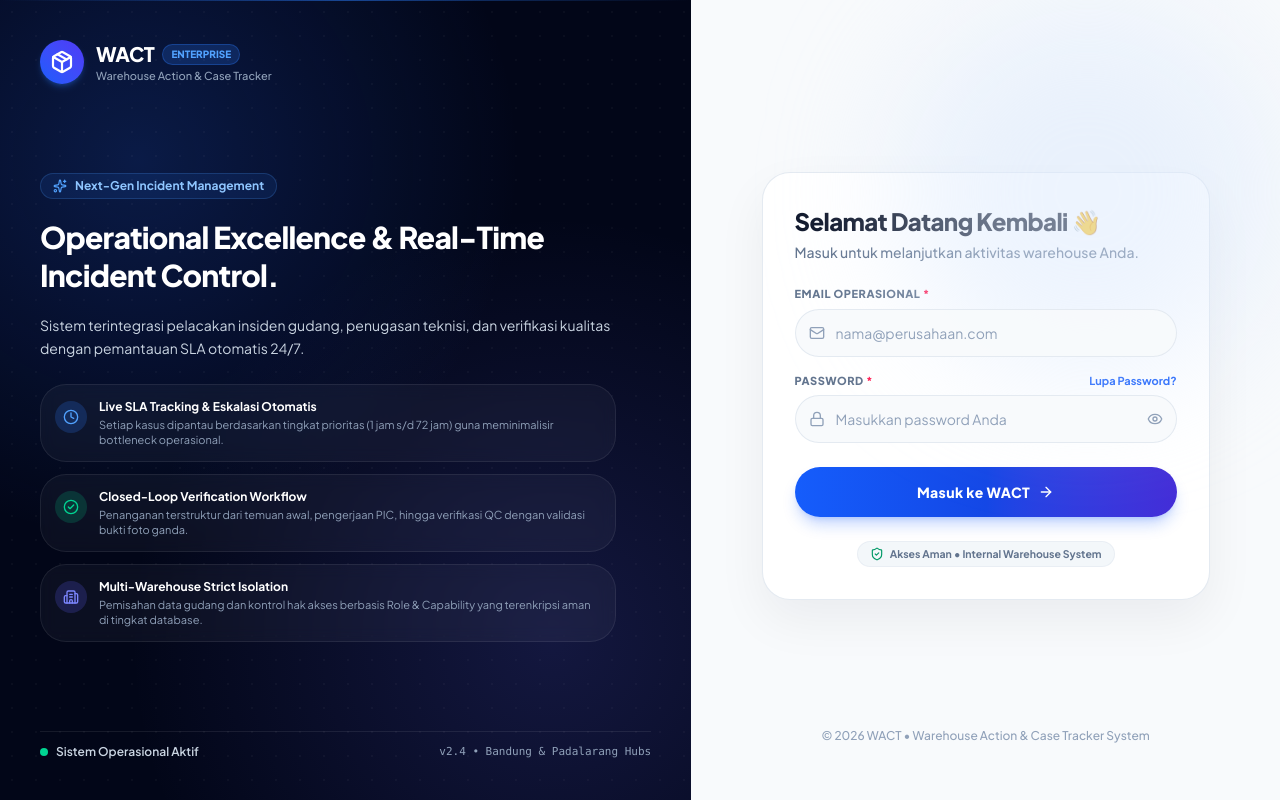
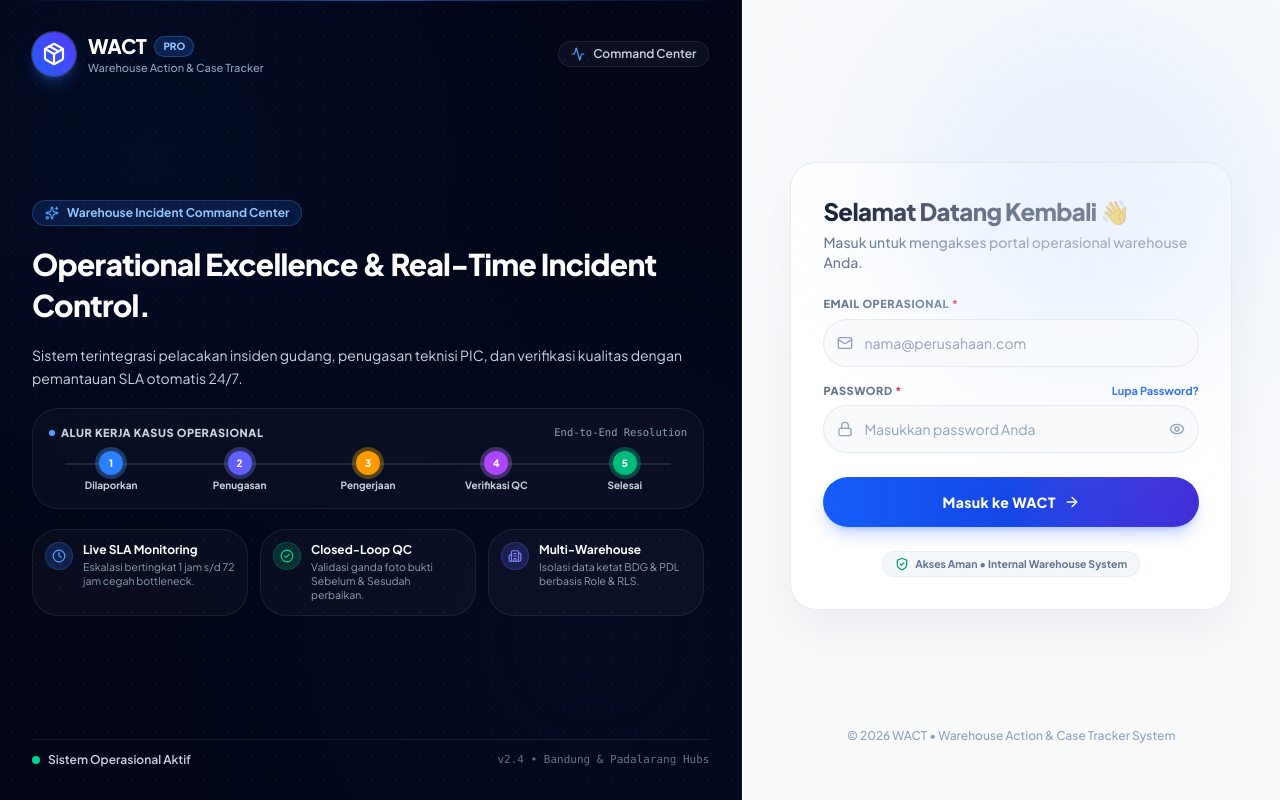
Before and after one commit to priandana/wact-warehouse, a Next.js app: page /login in a window 1280 px wide. Built offline with nearby package versions, Linux system fonts and the light colour scheme; no server answers.

Commit message:
feat: redesign login with enterprise motion

```diff
--- a/app/(auth)/login/page.tsx
+++ b/app/(auth)/login/page.tsx
@@ -1,6 +1,6 @@
 // app/(auth)/login/page.tsx
-// Redesigned Fintech/Modern Split-Screen Login View with Electric Blue Branding
-// Pure Full-Viewport Layout (100dvh) with zero root body scrolling and responsive form panel
+// Premium Enterprise Command Center Login View for WACT Warehouse
+// Full-Viewport Layout (100dvh) with zero root body scrolling, animated operational stepper, and responsive auth surface
 
 import { redirect } from 'next/navigation';
 import { createServerClient } from '@/lib/supabase/server';
@@ -11,9 +11,8 @@ import {
   CheckCircle2,
   Building2,
   Sparkles,
-  ShieldCheck,
-  Zap,
   AlertCircle,
+  Activity,
 } from 'lucide-react';
 
 interface Props {
@@ -51,106 +50,154 @@ export default async function LoginPage({ searchParams }: Props) {
   return (
     <div className="h-dvh min-h-[100dvh] w-full flex bg-[#F8FAFC] overflow-hidden">
       {/* ═══════════════════════════════════════════════════════════════════ */}
-      {/* LEFT COLUMN: BRANDING & OPERATIONAL HIGHLIGHTS (DESKTOP >= 1024px) */}
+      {/* LEFT COLUMN: BRANDING & OPERATIONAL COMMAND CENTER (DESKTOP >= 1024)*/}
       {/* ═══════════════════════════════════════════════════════════════════ */}
-      <div className="hidden lg:flex lg:w-[50%] xl:w-[54%] 2xl:w-[56%] h-full relative bg-slate-950 text-white flex-col justify-between p-6 xl:p-10 2xl:p-14 overflow-hidden select-none shrink-0">
-        {/* Subtle Ambient Radial Glows & Grid Pattern */}
-        <div className="absolute inset-0 bg-[radial-gradient(circle_at_20%_20%,rgba(37,99,235,0.22),transparent_45%),radial-gradient(circle_at_80%_80%,rgba(99,102,241,0.18),transparent_50%)] pointer-events-none" />
-        <div className="absolute inset-0 bg-[radial-gradient(#ffffff0a_1px,transparent_1px)] [background-size:24px_24px] pointer-events-none opacity-80" />
+      <div className="hidden lg:flex lg:w-[56%] xl:w-[58%] 2xl:w-[60%] h-full relative bg-slate-950 text-white flex-col justify-between p-6 xl:p-8 2xl:p-12 overflow-hidden select-none shrink-0 border-r border-slate-800/60">
+        {/* Subtle Ambient Radial Glows & Blueprint Grid */}
+        <div className="absolute inset-0 bg-[radial-gradient(circle_at_20%_20%,rgba(37,99,235,0.28),transparent_50%),radial-gradient(circle_at_80%_80%,rgba(99,102,241,0.22),transparent_50%)] animate-ambient-glow pointer-events-none" />
+        <div className="absolute inset-0 bg-[radial-gradient(#ffffff0c_1px,transparent_1px)] [background-size:24px_24px] pointer-events-none opacity-80" />
 
-        {/* Ambient Top Glow Line */}
-        <div className="absolute top-0 left-0 right-0 h-[1px] bg-gradient-to-r from-transparent via-blue-500/50 to-transparent" />
+        {/* Ambient Top Glow Accent Line */}
+        <div className="absolute top-0 left-0 right-0 h-[1px] bg-gradient-to-r from-transparent via-blue-500/60 to-transparent" />
 
-        {/* Top Branding Header */}
-        <div className="relative z-10 flex items-center gap-3 shrink-0">
-          <div className="w-10 h-10 xl:w-11 xl:h-11 rounded-2xl bg-gradient-to-tr from-blue-600 to-indigo-600 flex items-center justify-center text-white shadow-md shadow-blue-500/25 shrink-0">
+        {/* ── 1. Top Branding Header ──────────────────────────────────────── */}
+        <div className="relative z-10 flex items-center justify-between shrink-0">
+          <div className="flex items-center gap-3">
+            <div className="w-10 h-10 xl:w-11 xl:h-11 rounded-2xl bg-gradient-to-tr from-blue-600 to-indigo-600 flex items-center justify-center text-white shadow-lg shadow-blue-500/30 shrink-0 ring-1 ring-white/20">
               <Package className="w-5 h-5 xl:w-6 xl:h-6 stroke-[2.2]" />
             </div>
             <div>
               <div className="flex items-center gap-2">
                 <span className="text-lg xl:text-xl font-black tracking-tight text-white">WACT</span>
-              <span className="text-[10px] font-black px-2 py-0.5 rounded-full bg-blue-500/20 text-blue-400 border border-blue-500/30">
-                ENTERPRISE
+                <span className="text-[10px] font-extrabold px-2 py-0.5 rounded-full bg-blue-500/20 text-blue-300 border border-blue-400/30">
+                  PRO
                 </span>
               </div>
               <p className="text-[11px] text-slate-400 font-medium">Warehouse Action & Case Tracker</p>
             </div>
           </div>
 
-        {/* Center Hero Content */}
-        <div className="relative z-10 my-auto py-3 xl:py-6 space-y-3 xl:space-y-5 max-w-xl">
-          <div className="inline-flex items-center gap-2 px-3 py-1 rounded-full bg-blue-500/10 border border-blue-400/20 text-xs font-bold text-blue-300">
-            <Sparkles className="w-3.5 h-3.5 text-blue-400" />
-            <span>Next-Gen Incident Management</span>
+          <div className="hidden xl:flex items-center gap-2 px-3 py-1 rounded-full bg-white/[0.04] border border-white/[0.08] text-slate-300 text-xs font-semibold">
+            <Activity className="w-3.5 h-3.5 text-blue-400" />
+            <span>Command Center</span>
+          </div>
         </div>
 
-          <h2 className="text-2xl xl:text-3xl 2xl:text-4xl font-black tracking-tight text-white leading-tight">
+        {/* ── 2. Center Hero Content & Visual Workflow ─────────────────────── */}
+        <div className="relative z-10 my-auto py-2 xl:py-4 space-y-3.5 xl:space-y-4.5 max-w-2xl">
+          <div className="inline-flex items-center gap-2 px-3 py-1 rounded-full bg-blue-500/15 border border-blue-400/25 text-xs font-bold text-blue-300 shadow-2xs">
+            <Sparkles className="w-3.5 h-3.5 text-blue-400" />
+            <span>Warehouse Incident Command Center</span>
+          </div>
+
+          <h2 className="text-2xl xl:text-3xl 2xl:text-[2.2rem] font-black tracking-tight text-white leading-snug">
             Operational Excellence & Real-Time Incident Control.
           </h2>
 
           <p className="text-xs xl:text-sm text-slate-300 font-normal leading-relaxed">
-            Sistem terintegrasi pelacakan insiden gudang, penugasan teknisi, dan verifikasi kualitas dengan pemantauan SLA otomatis 24/7.
+            Sistem terintegrasi pelacakan insiden gudang, penugasan teknisi PIC, dan verifikasi kualitas dengan pemantauan SLA otomatis 24/7.
           </p>
 
-          {/* 3 Glassmorphism Feature Highlights */}
-          <div className="grid grid-cols-1 gap-2.5 xl:gap-3 pt-1">
-            <div className="p-3 xl:p-3.5 rounded-2xl bg-white/[0.04] border border-white/[0.08] backdrop-blur-sm flex items-start gap-3">
-              <div className="w-7 h-7 xl:w-8 xl:h-8 rounded-xl bg-blue-500/20 text-blue-400 flex items-center justify-center shrink-0 mt-0.5">
-                <Clock className="w-3.5 h-3.5 xl:w-4 xl:h-4" />
+          {/* Operational Workflow Lifecycle Stepper Visual */}
+          <div className="p-3.5 xl:p-4 rounded-2xl bg-white/[0.03] border border-white/[0.08] backdrop-blur-md space-y-2.5">
+            <div className="flex items-center justify-between text-[11px]">
+              <span className="font-extrabold uppercase tracking-wider text-slate-300 flex items-center gap-1.5">
+                <span className="w-1.5 h-1.5 rounded-full bg-blue-400 animate-pulse" />
+                Alur Kerja Kasus Operasional
+              </span>
+              <span className="text-slate-400 font-mono text-[10.5px]">End-to-End Resolution</span>
             </div>
-              <div>
-                <h3 className="text-xs font-bold text-white">Live SLA Tracking & Eskalasi Otomatis</h3>
-                <p className="text-[11px] text-slate-400 leading-snug mt-0.5">
-                  Setiap kasus dipantau berdasarkan tingkat prioritas (1 jam s/d 72 jam) guna meminimalisir bottleneck operasional.
+
+            {/* Stepper Progress Track */}
+            <div className="relative">
+              {/* Connector line with animated beam flow */}
+              <div className="absolute top-3 left-4 right-4 h-0.5 bg-slate-800 rounded-full overflow-hidden">
+                <div className="w-full h-full bg-gradient-to-r from-transparent via-blue-400 to-transparent animate-beam-flow" />
+              </div>
+
+              <div className="grid grid-cols-5 gap-1 relative z-10">
+                {[
+                  { step: '1', label: 'Dilaporkan', color: 'bg-blue-500 text-white ring-blue-400/30' },
+                  { step: '2', label: 'Penugasan', color: 'bg-indigo-500 text-white ring-indigo-400/30' },
+                  { step: '3', label: 'Pengerjaan', color: 'bg-amber-500 text-white ring-amber-400/30' },
+                  { step: '4', label: 'Verifikasi QC', color: 'bg-purple-500 text-white ring-purple-400/30' },
+                  { step: '5', label: 'Selesai', color: 'bg-emerald-500 text-white ring-emerald-400/30' },
+                ].map((item) => (
+                  <div key={item.step} className="flex flex-col items-center text-center space-y-1">
+                    <div className={`w-6 h-6 rounded-full flex items-center justify-center text-[10px] font-black shadow-md ring-4 ${item.color}`}>
+                      {item.step}
+                    </div>
+                    <span className="text-[10px] font-bold text-slate-300 leading-tight truncate max-w-full px-0.5">
+                      {item.label}
+                    </span>
+                  </div>
+                ))}
+              </div>
+            </div>
+          </div>
+
+          {/* 3 Compact Command Center Pillar Cards */}
+          <div className="grid grid-cols-1 xl:grid-cols-3 gap-2.5 xl:gap-3 pt-0.5">
+            {/* Pillar 1: Live SLA Monitoring */}
+            <div className="p-3 rounded-2xl bg-white/[0.03] border border-white/[0.08] hover:border-blue-500/40 hover:bg-white/[0.05] transition-all duration-300 flex items-start gap-2.5 group">
+              <div className="w-7 h-7 rounded-xl bg-blue-500/20 text-blue-400 border border-blue-400/20 flex items-center justify-center shrink-0 group-hover:scale-105 transition-transform">
+                <Clock className="w-3.5 h-3.5" />
+              </div>
+              <div className="min-w-0">
+                <h3 className="text-xs font-bold text-white truncate">Live SLA Monitoring</h3>
+                <p className="text-[10.5px] text-slate-400 leading-snug mt-0.5">
+                  Eskalasi bertingkat 1 jam s/d 72 jam cegah bottleneck.
                 </p>
               </div>
             </div>
 
-            <div className="p-3 xl:p-3.5 rounded-2xl bg-white/[0.04] border border-white/[0.08] backdrop-blur-sm flex items-start gap-3">
-              <div className="w-7 h-7 xl:w-8 xl:h-8 rounded-xl bg-emerald-500/20 text-emerald-400 flex items-center justify-center shrink-0 mt-0.5">
-                <CheckCircle2 className="w-3.5 h-3.5 xl:w-4 xl:h-4" />
+            {/* Pillar 2: Closed-Loop Verification */}
+            <div className="p-3 rounded-2xl bg-white/[0.03] border border-white/[0.08] hover:border-emerald-500/40 hover:bg-white/[0.05] transition-all duration-300 flex items-start gap-2.5 group">
+              <div className="w-7 h-7 rounded-xl bg-emerald-500/20 text-emerald-400 border border-emerald-400/20 flex items-center justify-center shrink-0 group-hover:scale-105 transition-transform">
+                <CheckCircle2 className="w-3.5 h-3.5" />
               </div>
-              <div>
-                <h3 className="text-xs font-bold text-white">Closed-Loop Verification Workflow</h3>
-                <p className="text-[11px] text-slate-400 leading-snug mt-0.5">
-                  Penanganan terstruktur dari temuan awal, pengerjaan PIC, hingga verifikasi QC dengan validasi bukti foto ganda.
+              <div className="min-w-0">
+                <h3 className="text-xs font-bold text-white truncate">Closed-Loop QC</h3>
+                <p className="text-[10.5px] text-slate-400 leading-snug mt-0.5">
+                  Validasi ganda foto bukti Sebelum & Sesudah perbaikan.
                 </p>
               </div>
             </div>
 
-            <div className="p-3 xl:p-3.5 rounded-2xl bg-white/[0.04] border border-white/[0.08] backdrop-blur-sm flex items-start gap-3">
-              <div className="w-7 h-7 xl:w-8 xl:h-8 rounded-xl bg-indigo-500/20 text-indigo-400 flex items-center justify-center shrink-0 mt-0.5">
-                <Building2 className="w-3.5 h-3.5 xl:w-4 xl:h-4" />
+            {/* Pillar 3: Multi-Warehouse Isolation */}
+            <div className="p-3 rounded-2xl bg-white/[0.03] border border-white/[0.08] hover:border-indigo-500/40 hover:bg-white/[0.05] transition-all duration-300 flex items-start gap-2.5 group">
+              <div className="w-7 h-7 rounded-xl bg-indigo-500/20 text-indigo-400 border border-indigo-400/20 flex items-center justify-center shrink-0 group-hover:scale-105 transition-transform">
+                <Building2 className="w-3.5 h-3.5" />
               </div>
-              <div>
-                <h3 className="text-xs font-bold text-white">Multi-Warehouse Strict Isolation</h3>
-                <p className="text-[11px] text-slate-400 leading-snug mt-0.5">
-                  Pemisahan data gudang dan kontrol hak akses berbasis Role & Capability yang terenkripsi aman di tingkat database.
+              <div className="min-w-0">
+                <h3 className="text-xs font-bold text-white truncate">Multi-Warehouse</h3>
+                <p className="text-[10.5px] text-slate-400 leading-snug mt-0.5">
+                  Isolasi data ketat BDG & PDL berbasis Role & RLS.
                 </p>
               </div>
             </div>
           </div>
         </div>
 
-        {/* Bottom Footer Info */}
+        {/* ── 3. Bottom Status Ticker ─────────────────────────────────────── */}
         <div className="relative z-10 pt-3 border-t border-white/[0.08] flex items-center justify-between text-xs text-slate-400 shrink-0">
           <div className="flex items-center gap-2">
             <span className="w-2 h-2 rounded-full bg-emerald-400 animate-pulse" />
             <span className="font-semibold text-slate-300">Sistem Operasional Aktif</span>
           </div>
-          <span className="font-mono text-[11px]">v2.4 • Bandung & Padalarang Hubs</span>
+          <span className="font-mono text-[11px] text-slate-500">v2.4 • Bandung & Padalarang Hubs</span>
         </div>
       </div>
 
       {/* ═══════════════════════════════════════════════════════════════════ */}
-      {/* RIGHT COLUMN: LOGIN CARD FORM (RESPONSIVE & SCROLL-CONFINED)        */}
+      {/* RIGHT COLUMN: LOGIN AUTH SURFACE (RESPONSIVE & TOUCH-FRIENDLY)    */}
       {/* ═══════════════════════════════════════════════════════════════════ */}
-      <div className="flex-1 h-full flex flex-col justify-between items-center p-4 sm:p-6 lg:p-8 xl:p-12 relative overflow-y-auto overflow-x-hidden">
-        {/* Subtle Ambient Background Light */}
+      <div className="flex-1 h-full min-h-[100dvh] lg:min-h-0 flex flex-col justify-between items-center p-4 sm:p-6 lg:p-8 xl:p-12 relative overflow-y-auto overflow-x-hidden">
+        {/* Subtle Ambient Background Glow on Auth Side */}
         <div className="absolute top-0 right-0 w-96 h-96 bg-blue-100/50 rounded-full blur-3xl pointer-events-none" />
 
         {/* Mobile Header Branding (< 1024px) */}
-        <div className="lg:hidden w-full max-w-md pt-2 pb-1 flex items-center justify-between shrink-0">
+        <div className="lg:hidden w-full max-w-md pt-2 pb-0 flex items-center justify-between shrink-0">
           <div className="flex items-center gap-2.5">
             <div className="w-9 h-9 rounded-xl bg-gradient-to-tr from-blue-600 to-indigo-600 flex items-center justify-center text-white shadow-md shadow-blue-500/20 shrink-0">
               <Package className="w-5 h-5 stroke-[2.2]" />
@@ -168,20 +215,20 @@ export default async function LoginPage({ searchParams }: Props) {
         </div>
 
         {/* Centered Login Card */}
-        <div className="w-full max-w-md my-auto py-4 sm:py-6 flex flex-col justify-center">
-          <div className="bg-white rounded-[24px] sm:rounded-[28px] border border-slate-200/90 shadow-[0_20px_50px_rgba(15,23,42,0.06)] p-6 sm:p-8 space-y-5 sm:space-y-6">
+        <div className="w-full max-w-md my-auto pt-2 pb-3 sm:py-6 flex flex-col justify-center">
+          <div className="bg-white rounded-[26px] border border-slate-200/80 shadow-[0_20px_50px_rgba(15,23,42,0.06)] p-6 sm:p-8 space-y-5 sm:space-y-6">
             <div>
               <h1 className="text-xl sm:text-2xl font-black text-slate-900 tracking-tight leading-snug">
                 Selamat Datang Kembali 👋
               </h1>
               <p className="text-xs sm:text-sm text-slate-500 font-medium mt-1">
-                Masuk untuk melanjutkan aktivitas warehouse Anda.
+                Masuk untuk mengakses portal operasional warehouse Anda.
               </p>
             </div>
 
             {/* Successful Logout Feedback */}
             {isLoggedOut && !errorMessage && (
-              <div className="p-3.5 rounded-2xl bg-emerald-50 border border-emerald-200/80 text-xs font-semibold text-emerald-800 flex items-start gap-2.5 animate-in fade-in">
+              <div className="p-3.5 rounded-2xl bg-emerald-50 border border-emerald-200/80 text-xs font-semibold text-emerald-800 flex items-start gap-2.5 animate-in fade-in duration-200">
                 <CheckCircle2 className="w-4 h-4 text-emerald-600 shrink-0 mt-0.5" />
                 <div>
                   <p className="font-extrabold text-emerald-900">Berhasil keluar</p>
@@ -192,9 +239,9 @@ export default async function LoginPage({ searchParams }: Props) {
               </div>
             )}
 
-            {/* Error message from server */}
+            {/* Error Message Feedback */}
             {errorMessage && (
-              <div className="p-3.5 rounded-2xl bg-rose-50 border border-rose-200/80 text-xs font-semibold text-rose-700 flex items-start gap-2.5">
+              <div className="p-3.5 rounded-2xl bg-rose-50 border border-rose-200/80 text-xs font-semibold text-rose-700 flex items-start gap-2.5 animate-in fade-in duration-200">
                 <AlertCircle className="w-4 h-4 text-rose-600 shrink-0 mt-0.5" />
                 <span>{errorMessage}</span>
               </div>
--- a/app/globals.css
+++ b/app/globals.css
@@ -141,4 +141,49 @@ body {
   .pb-safe-nav {
     padding-bottom: calc(var(--bottom-nav-height) + env(safe-area-inset-bottom, 12px) + 16px);
   }
+
+  /* Enterprise Motion & Operational Visuals */
+  @keyframes subtle-ambient-glow {
+    0%, 100% {
+      opacity: 0.25;
+      transform: scale(1);
+    }
+    50% {
+      opacity: 0.45;
+      transform: scale(1.08);
+    }
+  }
+
+  @keyframes beam-flow {
+    0% {
+      transform: translateX(-100%);
+      opacity: 0;
+    }
+    30% {
+      opacity: 0.9;
+    }
+    70% {
+      opacity: 0.9;
+    }
+    100% {
+      transform: translateX(100%);
+      opacity: 0;
+    }
+  }
+
+  .animate-ambient-glow {
+    animation: subtle-ambient-glow 9s ease-in-out infinite;
+  }
+
+  .animate-beam-flow {
+    animation: beam-flow 3.5s cubic-bezier(0.4, 0, 0.2, 1) infinite;
+  }
+
+  @media (prefers-reduced-motion: reduce) {
+    .animate-ambient-glow,
+    .animate-beam-flow,
+    .animate-pulse {
+      animation: none !important;
+    }
+  }
 }
```
Also changed, not shown: app/(auth)/login/LoginForm.tsx (+9 -9 lines). Lines whose indentation alone changed are shown as unchanged.
